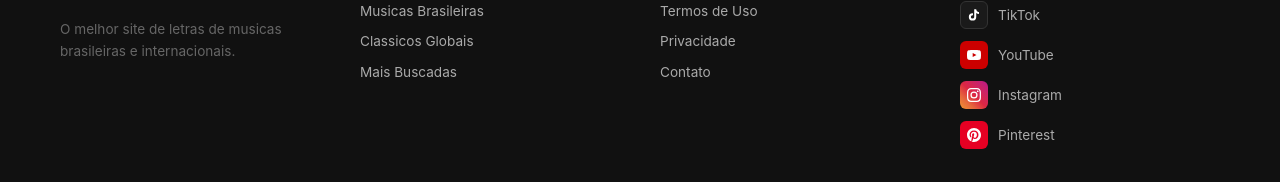
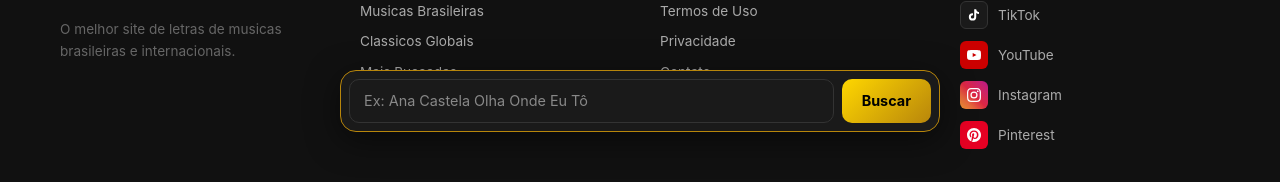
Before and after one commit to adhylsoon-crypto/hits-de-ouro, a Next.js app: page /letra/1/1 in a window 1280 px wide. Shown: the part 644-826 px from the top of the page. Built offline with nearby package versions, Linux system fonts and the light colour scheme; no server answers; the database is empty.

Commit message:
feat: busca flutuante na pagina de letra e harpa crista

```diff
--- a/app/letra/[artist]/[song]/page.tsx
+++ b/app/letra/[artist]/[song]/page.tsx
@@ -3,6 +3,7 @@ import { useEffect, useState } from 'react';
 import { useParams } from 'next/navigation';
 import { supabase } from '../../../../lib/supabase';
 import { useLocale } from '../../../LocaleProvider';
+import { useRouter } from 'next/navigation';
 
 export default function LetraPage() {
   const params = useParams();
@@ -34,6 +35,8 @@ export default function LetraPage() {
   const [comentarios, setComentarios] = useState<any[]>([]);
   const [novoComentario, setNovoComentario] = useState('');
   const [comentarioLoading, setComentarioLoading] = useState(false);
+const [searchQuery, setSearchQuery] = useState('');
+  const router = useRouter();
 
   useEffect(() => {
     const check = () => setIsMobile(window.innerWidth < 768);
@@ -153,6 +156,13 @@ export default function LetraPage() {
   }, [artist, song]);
 
   const youtubeUrl = 'https://www.youtube.com/results?search_query=' + encodeURIComponent(artist + ' ' + song + ' oficial');
+  const handleSearchLyric = (e: React.FormEvent) => {
+  e.preventDefault();
+  if (!searchQuery.trim()) return;
+  const parts = searchQuery.trim().split(' ');
+  router.push('/letra/' + encodeURIComponent(parts[0]) + '/' + encodeURIComponent(parts.slice(1).join(' ') || parts[0]));
+  setSearchQuery('');
+};
 
   return (
     <div style={{ maxWidth: '1400px', margin: '0 auto', padding: isMobile ? '12px' : '20px' }}>
@@ -332,6 +342,17 @@ export default function LetraPage() {
           </div>
         </div>
       )}
+      {/* Barra de busca flutuante */}
+<div style={{ position: 'fixed', bottom: '24px', left: '50%', transform: 'translateX(-50%)', zIndex: 99, width: isMobile ? 'calc(100% - 32px)' : '600px' }}>
+  <form onSubmit={handleSearchLyric} style={{ display: 'flex', gap: '8px', background: 'var(--bg-card)', borderRadius: '16px', padding: '8px', border: '1px solid #b8860b', boxShadow: '0 8px 32px rgba(0,0,0,0.5)' }}>
+    <input type="text" value={searchQuery} onChange={e => setSearchQuery(e.target.value)}
+      placeholder={t('searchPlaceholder')}
+      style={{ flex: 1, padding: '10px 14px', borderRadius: '10px', background: 'var(--bg-input)', border: '1px solid var(--border-color)', color: 'var(--text-primary)', fontSize: '0.9rem', outline: 'none' }} />
+    <button type="submit" style={{ padding: '10px 20px', borderRadius: '10px', background: 'linear-gradient(135deg,#FFD700,#b8860b)', color: 'black', fontWeight: 'bold', border: 'none', cursor: 'pointer', fontSize: '0.9rem', whiteSpace: 'nowrap' }}>
+      {t('searchBtn')}
+    </button>
+  </form>
+</div>
     </div>
   );
 }
```
